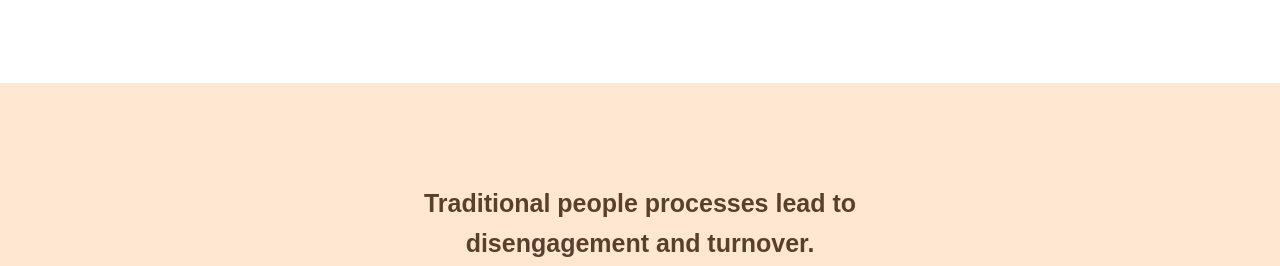
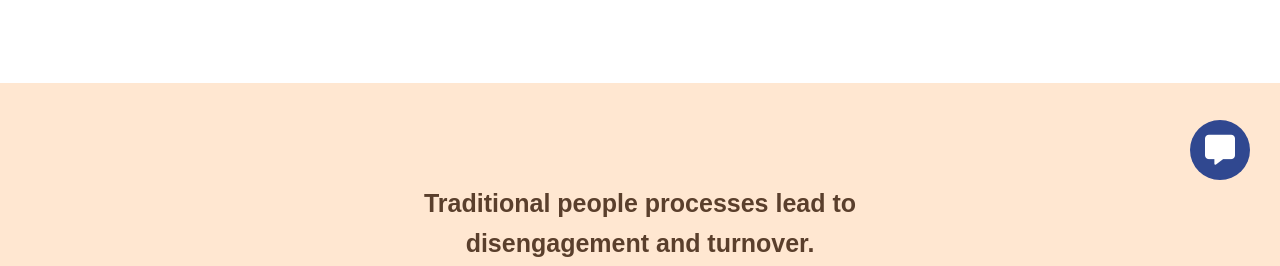
Before and after one commit to Davide-Roberti/node-sass-teambit, a website: page index.html in a window 1280 px wide. Shown: the part 590-856 px from the top of the page. Drawn offline with Linux system fonts and the light colour scheme.

Commit message:
icona fixed

```diff
--- a/index.html
+++ b/index.html
@@ -3,6 +3,7 @@
     <head>
         <meta charset="utf-8">
         <title>Teambit</title>
+        <script src="https://kit.fontawesome.com/fb0ae73ee5.js" crossorigin="anonymous"></script>
         <link rel="stylesheet" href="dist/css/app.css">
     </head>
     <body>
@@ -219,5 +220,6 @@
                 </div>
             </div>
         </footer>
+        <i class="fas fa-comment-alt conversation"></i>
     </body>
 </html>
--- a/src/scss/partials/_common.scss
+++ b/src/scss/partials/_common.scss
@@ -29,3 +29,14 @@ button {
 .right {
     width: 50%;
 }
+
+.conversation {
+    font-size: 30px;
+    position: fixed;
+    bottom: 30px;
+    right: 30px;
+    padding: 15px;
+    background-color: $blue-color;
+    color: white;
+    border-radius: 50%;
+}
```
Also changed, not shown: dist/css/app.css.
